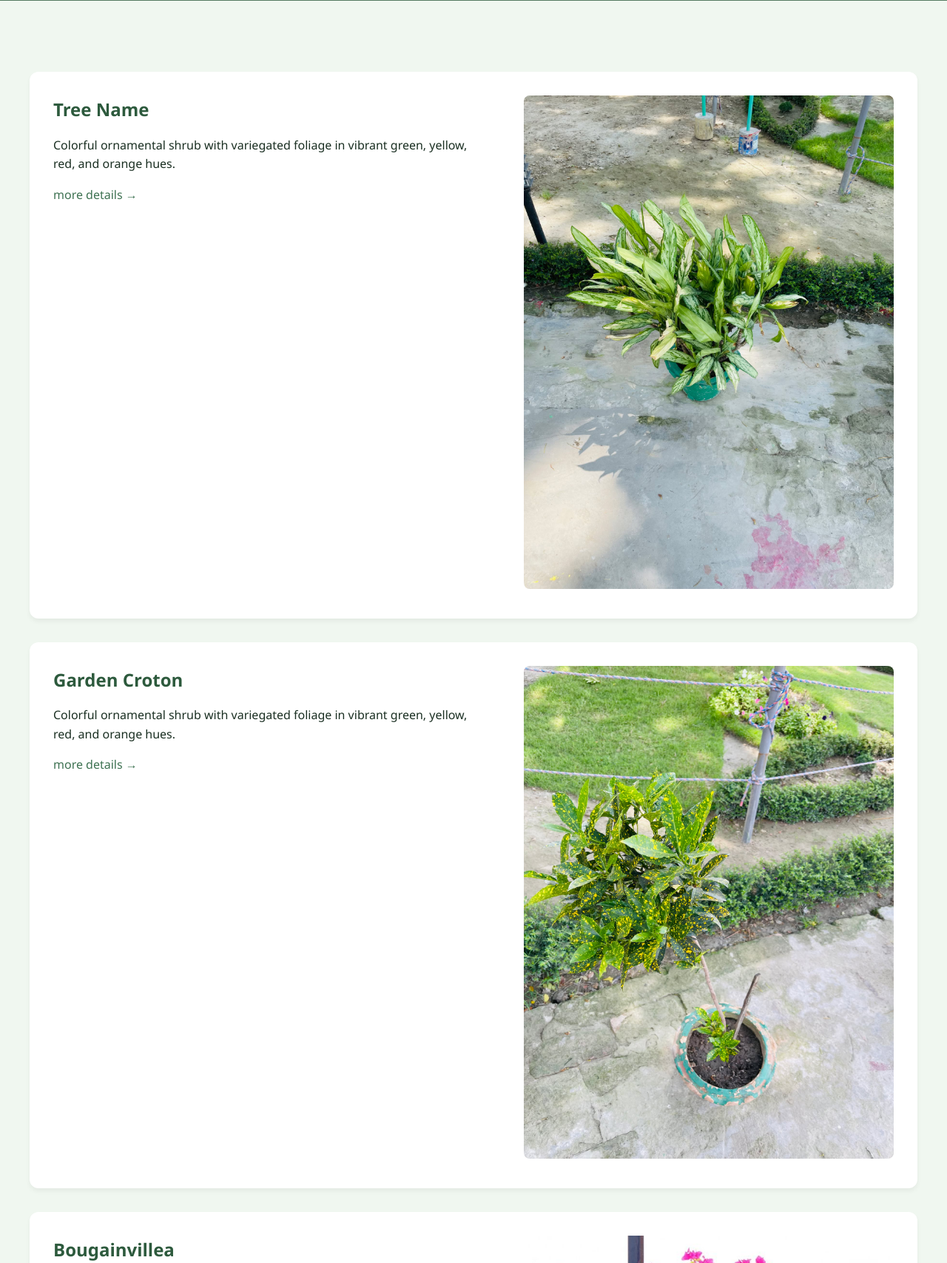
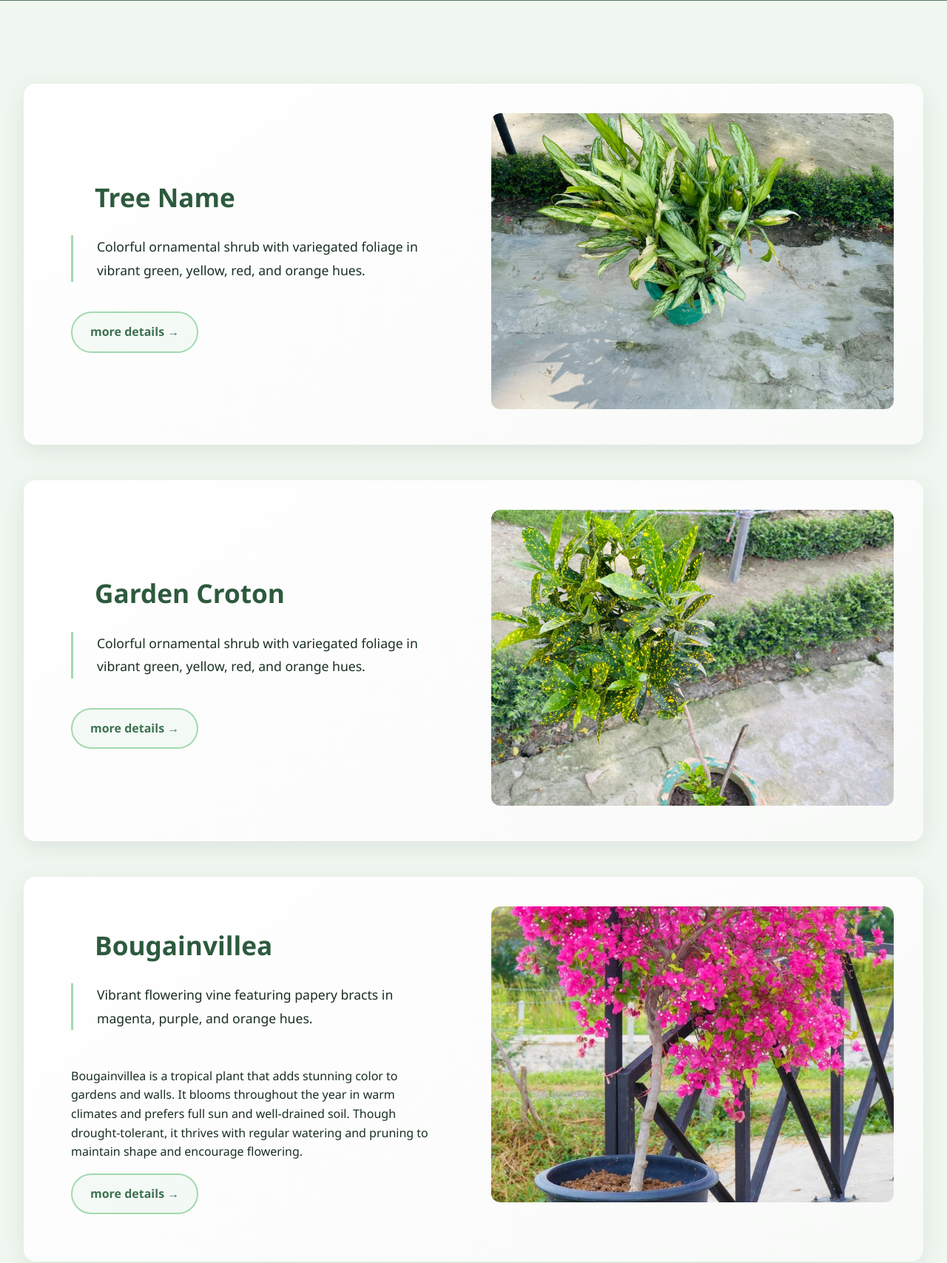
Before and after one commit to MohammedZIMS/ProjectTree, a Flask app: page / in a window 1280 px wide. Shown: the part 309-2016 px from the top of the page at 74% size. Run offline with Flask 3, Linux system fonts and the light colour scheme.

Commit message:
Update main.css

```diff
--- a/static/main.css
+++ b/static/main.css
@@ -94,50 +94,112 @@ body {
     padding: 4rem 2rem;
 }
 
+/* Cards Design */
 .species-card {
-    display: flex;
-    gap: 2rem;
-    margin: 2rem auto;
-    max-width: 1200px;
-    background: white;
-    border-radius: 12px;
-    padding: 2rem;
-    box-shadow: 0 4px 6px rgba(0, 0, 0, 0.05);
-    transition: transform 0.3s ease;
+    display: grid;
+    grid-template-columns: 1fr 1fr;
+    gap: 3rem;
+    margin: 3rem auto;
+    max-width: 1300px;
+    background: linear-gradient(145deg, #ffffff 0%, #f8faf8 100%);
+    border-radius: 16px;
+    padding: 2.5rem;
+    box-shadow: 0 8px 30px rgba(32, 65, 46, 0.1);
+    transition: all 0.4s cubic-bezier(0.23, 1, 0.32, 1);
+    position: relative;
+    overflow: hidden;
 }
 
 .species-card:hover {
-    transform: translateY(-5px);
+    transform: translateY(-8px);
+    box-shadow: 0 12px 40px rgba(32, 65, 46, 0.15);
+}
+
+.species-card::after {
+    content: '';
+    position: absolute;
+    bottom: 0;
+    left: 0;
+    width: 100%;
+    height: 4px;
+    background: linear-gradient(90deg, var(--primary-green) 0%, var(--accent-green) 100%);
+    opacity: 0;
+    transition: opacity 0.3s ease;
+}
+
+.species-card:hover::after {
+    opacity: 1;
 }
 
 .species-info {
-    flex: 1;
-    padding-right: 2rem;
+    display: flex;
+    flex-direction: column;
+    justify-content: center;
+    padding: 1.5rem;
+    position: relative;
 }
 
 .species-name {
     color: var(--primary-green);
-    margin-bottom: 1rem;
+    font-size: 2.2rem;
+    margin-bottom: 1.5rem;
+    position: relative;
+    padding-left: 2rem;
+}
+
+.species-name::before {
+    position: absolute;
+    left: 0;
+    top: -0.2em;
+    font-size: 1.4rem;
+}
+
+.species-description {
+    color: var(--text-dark);
+    font-size: 1.1rem;
+    line-height: 1.8;
+    margin-bottom: 1.5rem;
+    position: relative;
+    padding-left: 2rem;
+    border-left: 3px solid var(--accent-green);
 }
 
 .info-link {
-    display: inline-block;
-    margin-top: 1rem;
+    display: inline-flex;
+    align-items: center;
+    gap: 0.5rem;
     color: var(--secondary-green);
     text-decoration: none;
-    font-weight: 500;
+    font-weight: 600;
+    padding: 0.8rem 1.5rem;
+    border: 2px solid var(--accent-green);
+    border-radius: 30px;
+    transition: all 0.3s ease;
+    width: max-content;
+    margin-top: 1rem;
+    background: rgba(163, 217, 176, 0.1);
 }
 
 .info-link:hover {
-    text-decoration: underline;
+    background: var(--accent-green);
+    color: var(--primary-green);
+    transform: translateX(8px);
 }
+
+.species-image {
+    position: static;
+    border-radius: 12px;
+    overflow: hidden;
+}
+
 
 .responsive-image {
     width: 100%;
-    max-width: 500px;
-    height: auto;
-    border-radius: 8px;
+    height: 400px;
     object-fit: cover;
+    object-position: center;
+    border-radius: 12px;
+    transition: transform 0.4s ease;
 }
 
 /* About Section */
```
